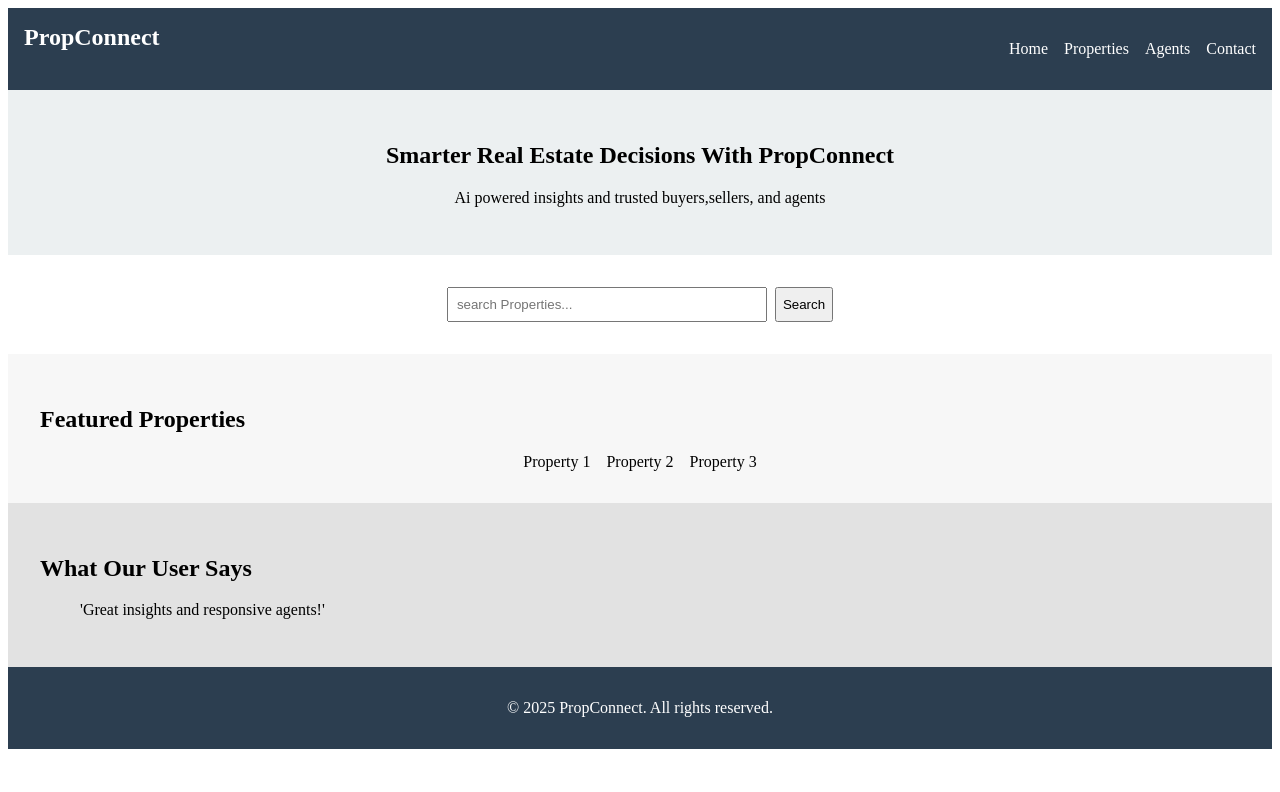
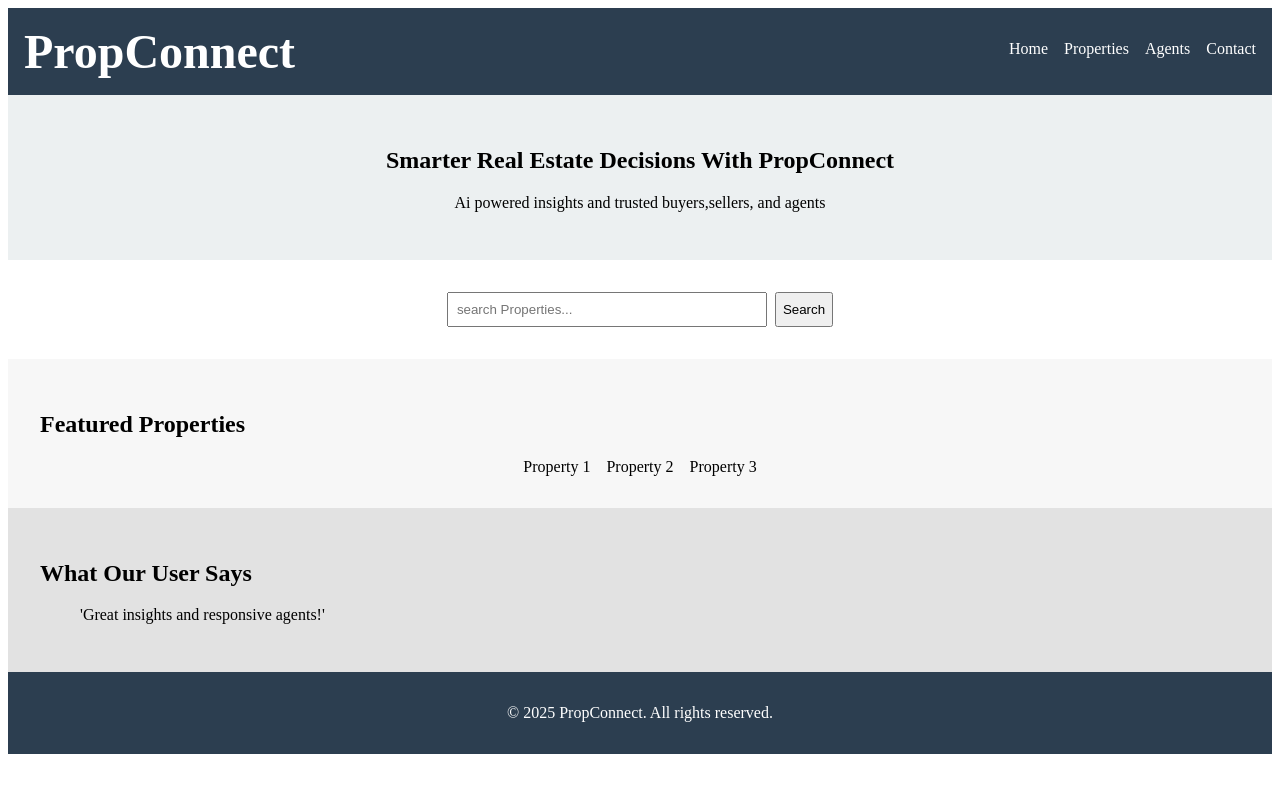
Before and after one commit to WhiteHacker000/CAPSTONE-2, a React (Vite) app in the folder Property/: page / in a window 1280 px wide. Shown: the top 792 px of the page. Built offline with nearby package versions, Linux system fonts and the light colour scheme.

Commit message:
Second commit

```diff
--- a/Property/src/App.css
+++ b/Property/src/App.css
@@ -6,7 +6,9 @@
 }
 
 .logo{ font-size: 1.5rem;
-  font-weight: bold
+  font-weight: bold;
+  font-family: "Brush Script MT", cursive;
+  font-size: 3rem
 }
 
 .navLinks{ list-style: none;
```
